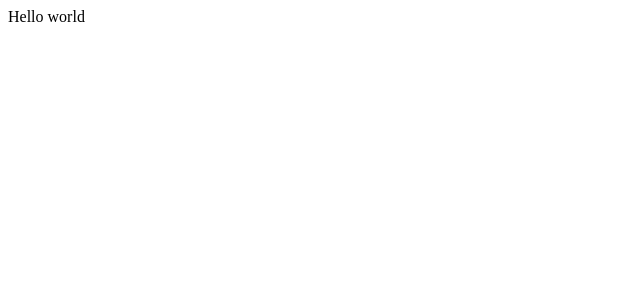
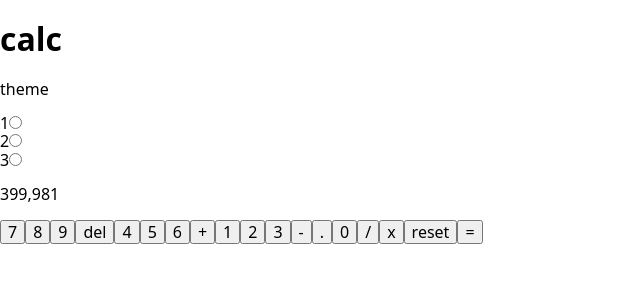
Before and after one commit to olozovyk/fm-calculator-app, a React (Vite) app: page / in a window 1280 px wide. Shown: the top 300 px of the page, without its empty margins (0-640 px from the left). Built offline with nearby package versions, Linux system fonts and the light colour scheme.

Commit message:
basic markup

```diff
--- a/package.json
+++ b/package.json
@@ -10,6 +10,7 @@
     "preview": "vite preview"
   },
   "dependencies": {
+    "modern-normalize": "^3.0.0",
     "react": "^18.3.1",
     "react-dom": "^18.3.1"
   },
--- a/src/App.tsx
+++ b/src/App.tsx
@@ -1,5 +1,48 @@
+import Toggle from './components/toggle/toggle';
+
+const keys: string[] = [
+  '7',
+  '8',
+  '9',
+  'del',
+  '4',
+  '5',
+  '6',
+  '+',
+  '1',
+  '2',
+  '3',
+  '-',
+  '.',
+  '0',
+  '/',
+  'x',
+  'reset',
+  '=',
+];
+
 function App() {
-  return <div> Hello world</div>;
+  return (
+    <div>
+      <div>
+        <h1>calc</h1>
+        <div>
+          <p>theme</p>
+          <Toggle />
+        </div>
+      </div>
+
+      <p>399,981</p>
+
+      <div className="keyboard">
+        {keys.map((key, i) => (
+          <button type="button" key={i}>
+            {key}
+          </button>
+        ))}
+      </div>
+    </div>
+  );
 }
 
 export default App;
--- /dev/null
+++ b/src/components/toggle/toggle.tsx
@@ -0,0 +1,20 @@
+export default function Toggle() {
+  return (
+    <form aria-label="Theme Switcher">
+      <label>
+        1
+        <input type="radio" name="theme" value="light" />
+      </label>
+      <br />
+      <label>
+        2
+        <input type="radio" name="theme" value="dark" />
+      </label>
+      <br />
+      <label>
+        3
+        <input type="radio" name="theme" value="colorful" />
+      </label>
+    </form>
+  );
+}
--- a/src/index.css
+++ b/src/index.css
@@ -0,0 +1 @@
+@import 'modern-normalize/modern-normalize.css';
```
Also changed, not shown: 1 other file (tests, documents, lock files or other folders).
